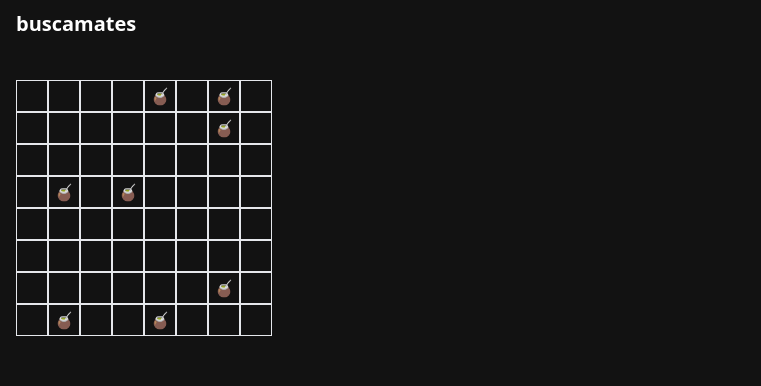
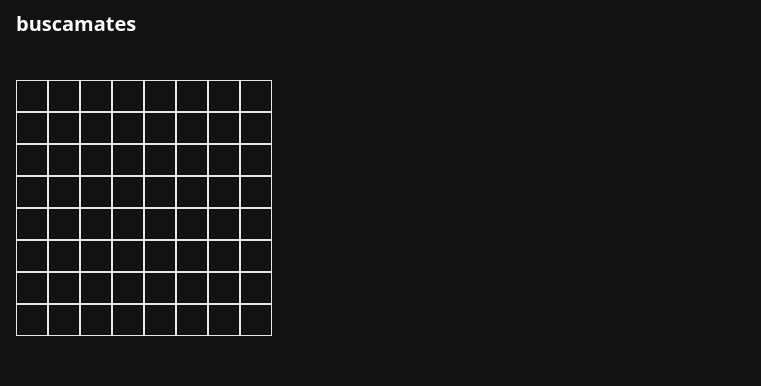
Before and after one commit to zotel1/buscamates, a React (Vite) app: page / in a window 1280 px wide. Shown: the top 386 px of the page, without its empty margins (0-761 px from the left). Built offline with nearby package versions, Linux system fonts and the light colour scheme.

Commit message:
update: ya tenemos los mates tapados y el boton funcionando para destaparlos

```diff
--- a/src/App.tsx
+++ b/src/App.tsx
@@ -1,3 +1,5 @@
+import { useState } from "react";
+
 const GRID_SIZE = 8;
 
 const MATRIX = Array.from({length: GRID_SIZE},() => Array.from({length: 8}, () => 0 as number | string,));
@@ -23,16 +25,27 @@
 
 for (let rowIndex = 0; rowIndex < MATRIX.length; rowIndex++) {
     for (let cellIndex = 0; cellIndex < MATRIX[rowIndex].length; cellIndex++) {
+
+        if (MATRIX[rowIndex][cellIndex] === 'M') continue;
+
         let mateCount = 0;
         for (const match of MATCHES) {
-            if (MATRIX[rowIndex + match[0]]?.[cellIndex + match[1]] === "B") {
+            if (MATRIX[rowIndex + match[0]]?.[cellIndex + match[1]] === "M") {
                 mateCount++;
             }
         }
+        MATRIX[rowIndex][cellIndex] = mateCount;
     }
 }
 
 function App() {
+
+    const [clicked, setClicked] = useState<string[]>([]);
+
+    function handleClick(id: string) {
+        setClicked((clicked) => clicked.concat(id));
+    }
+
   return (
     <main className="container m-auto grid min-h-screen grid-rows-[auto,1fr,auto] px-4">
         <header className="text-xl font-bold leading-[3rem]">buscamates</header>
@@ -40,8 +53,19 @@
             {MATRIX.map((row, rowIndex) => (
             <article key={String(rowIndex)} className="flex">
                 {row.map((cell, cellIndex) => (
-                    <div key={`${rowIndex}-${cellIndex}`} className="h-8 w-8 border flex items-center justify-center" >
-                        {cell === 'M' ? "🧉" : cell === 0 ? null : cell}
+                    <div
+                    key={`${rowIndex}-${cellIndex}`}
+                    className="h-8 w-8 border flex items-center justify-center"
+                    >
+                        {clicked.includes(`${rowIndex}-${cellIndex}`) ? (
+                        <span>{cell === 'M' ? "🧉" : cell === 0 ? null : cell}</span>
+                        ) : (
+                            <button
+                            className="h-full w-full"
+                            type="button"
+                            onClick={() => { handleClick(`${rowIndex}-${cellIndex}`)}}
+                            />
+                        )}
                     </div>))}
             </article>
         ))}</section>
```
